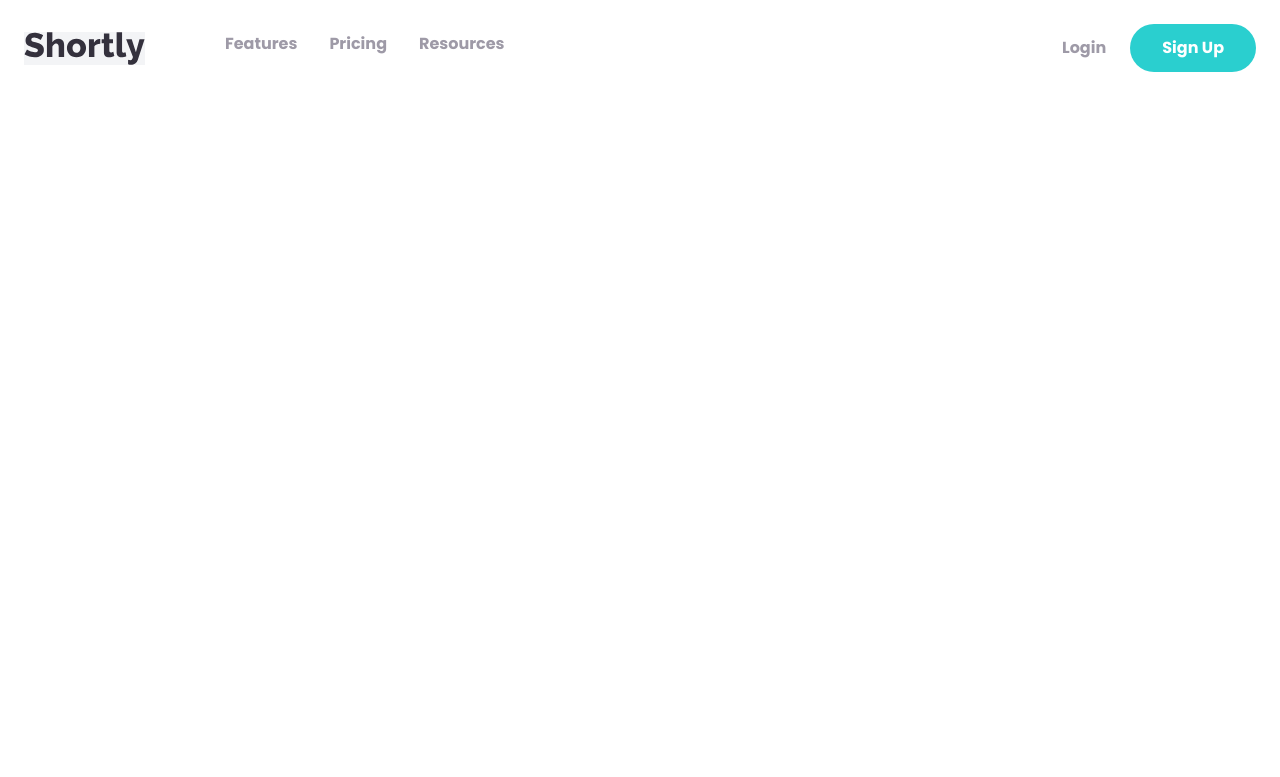
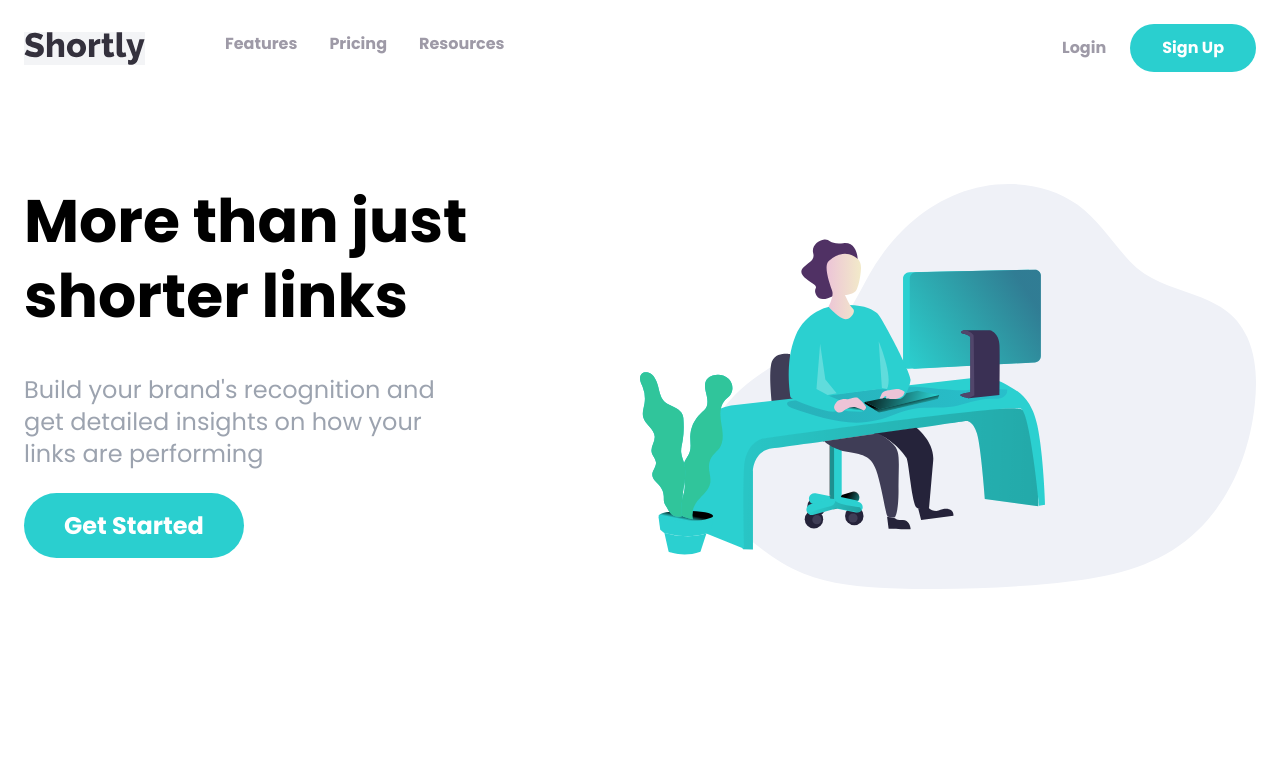
Before and after one commit to karmartir/shortly, a website: page index.html in a window 1280 px wide. Drawn offline with Linux system fonts and the light colour scheme.

Commit message:
Hero Section

```diff
--- a/index.html
+++ b/index.html
@@ -49,5 +49,23 @@
       </div>
       <!-- @todo Mobile Menu -->
     </nav>
+    <!-- Hero Section -->
+     <section id="hero">
+        <!-- Hero Container -->
+         <div class="container flex flex-col-reverse mx-auto p-6 lg:flex-row">
+            <!-- Content Container -->
+             <div class="flex flex-col space-y-10 mb-44 lg:mt-16 lg:w-1/2 xl:mb-52">
+                <h1 class="text-5xl font-bold text-center lg:text-6xl lg:max-w-md lg:text-left lg:leading-tight">More than just shorter links</h1>
+                <p class="text-2xl text-center text-gray-400 lg:max-w-md lg:text-left">Build your brand's recognition and get detailed insights on how your links are performing</p>
+                <div class="mx-auto lg:mx-0">
+                    <a href="#" class="py-5 px-10 text-2xl font-bold text-white bg-cyan rounded-full lg:py-4 hover:opacity-70">Get Started</a>
+                </div>
+             </div>
+             <!-- Image -->
+              <div class=" mb-24 mx-auto md:w-180 lg:mb-0 lg:w-1/2 lg:mt-16">
+                  <img src="images/illustration-working.svg" alt="working illustration">
+              </div>
+         </div>
+     </section>
   </body>
 </html>
```
Also changed, not shown: css/style.css.
